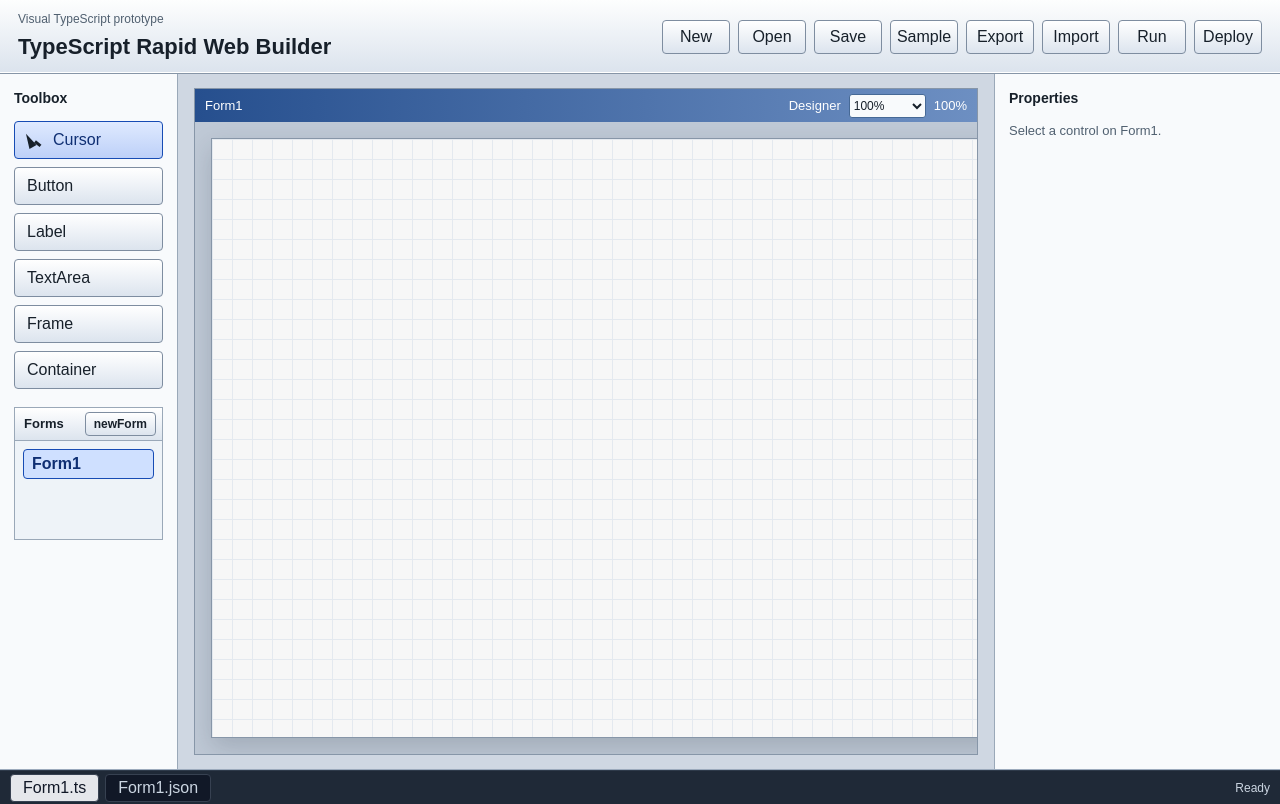
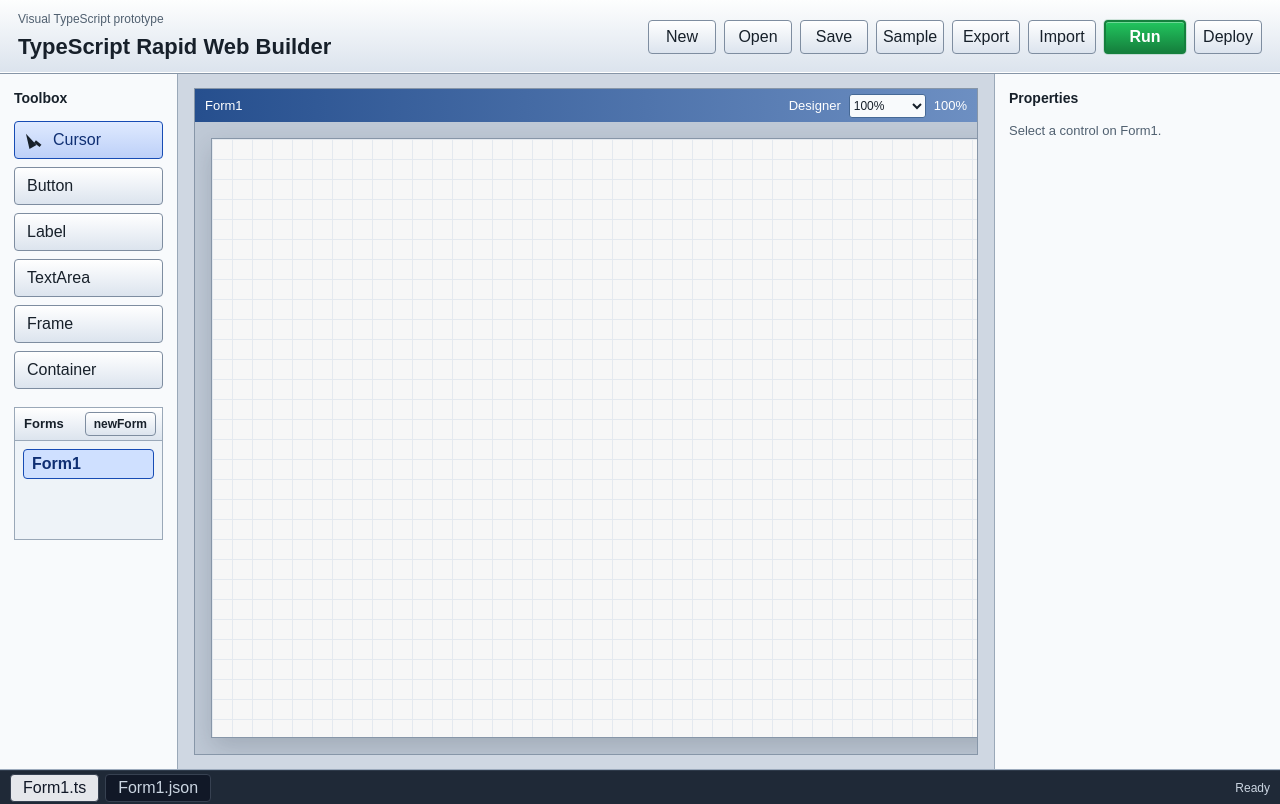
Before and after one commit to temochiz-lab/TypeScript-Rapid-Web-Builder, a Next.js app: page / in a window 1280 px wide. Shown: the top 804 px of the page. Built offline with nearby package versions, Linux system fonts and the light colour scheme.

Commit message:
Color mode toggle button

```diff
--- a/app/globals.css
+++ b/app/globals.css
@@ -103,6 +103,25 @@ h2 {
 .menu-actions button {
   min-width: 68px;
   height: 34px;
+}
+
+.menu-actions .mode-toggle {
+  min-width: 82px;
+  border-width: 2px;
+  color: #ffffff;
+  font-weight: 700;
+}
+
+.menu-actions .mode-toggle.run-mode {
+  border-color: #15803d;
+  background: linear-gradient(#22c55e, #15803d);
+  box-shadow: inset 0 1px rgba(255, 255, 255, 0.35), 0 0 0 1px rgba(21, 128, 61, 0.16);
+}
+
+.menu-actions .mode-toggle.design-mode {
+  border-color: #c2410c;
+  background: linear-gradient(#fb923c, #ea580c);
+  box-shadow: inset 0 1px rgba(255, 255, 255, 0.35), 0 0 0 1px rgba(194, 65, 12, 0.16);
 }
 
 .hidden-input {
--- a/app/page.tsx
+++ b/app/page.tsx
@@ -1246,7 +1246,7 @@ export default function Home() {
           <button onClick={loadSample}>Sample</button>
           <button onClick={exportProject}>Export</button>
           <button onClick={() => importRef.current?.click()}>Import</button>
-          <button onClick={() => setPreviewMode((value) => !value)}>{previewMode ? "Design" : "Run"}</button>
+          <button className={previewMode ? "mode-toggle design-mode" : "mode-toggle run-mode"} onClick={() => setPreviewMode((value) => !value)}>{previewMode ? "Design" : "Run"}</button>
           <button onClick={() => setStatus("Deploy is reserved for the later Docker + SSH stage")}>Deploy</button>
           <input
             ref={importRef}
```
Also changed, not shown: 1 other file (tests, documents, lock files or other folders).
